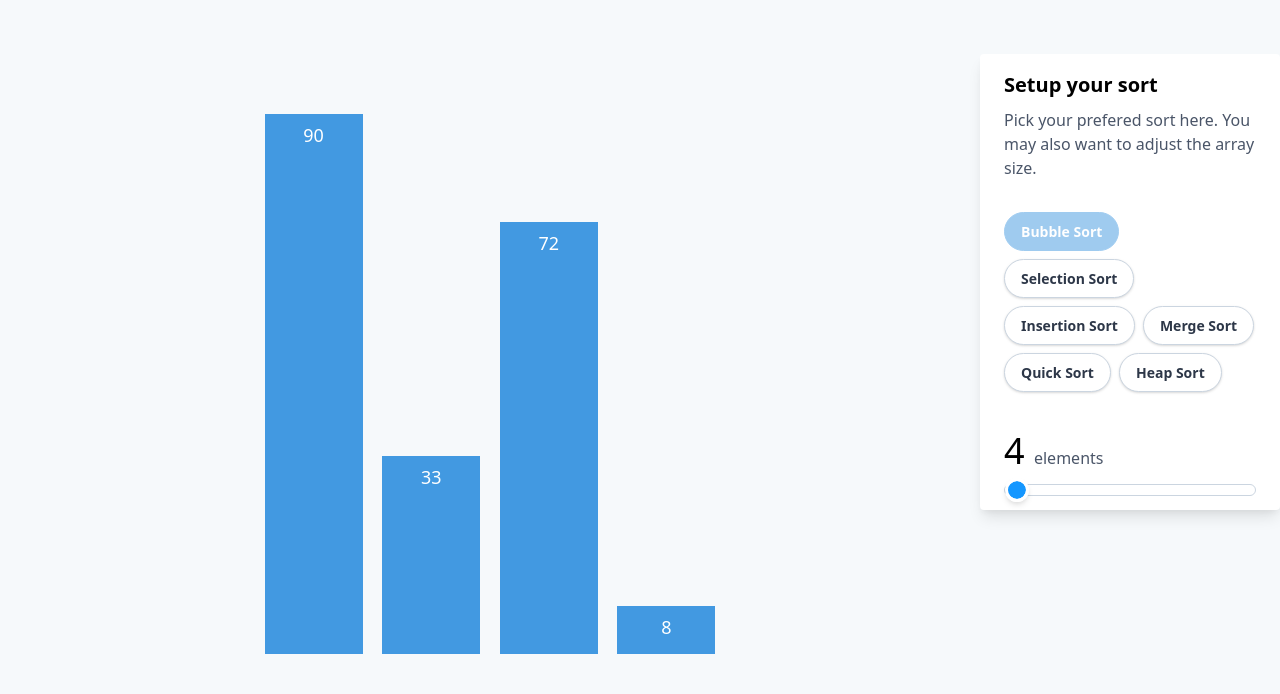
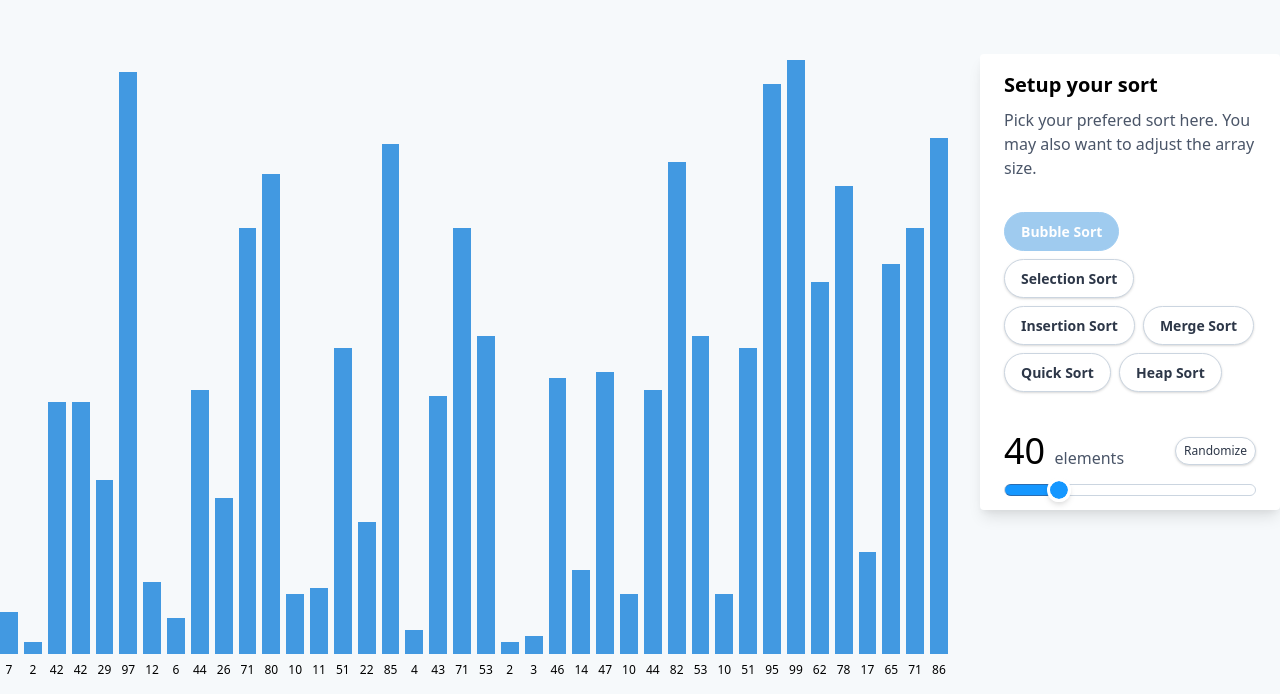
Before and after one commit to arviantodwi/sort-algo-react, a React (Vite) app: page / in a window 1280 px wide. Shown: the part 106-800 px from the top of the page. Built offline with nearby package versions, Linux system fonts and the light colour scheme.

Commit message:
🔨 Redux to components

```diff
--- a/src/components/Configurator/Configurator.jsx
+++ b/src/components/Configurator/Configurator.jsx
@@ -9,31 +9,57 @@ class Configurator extends React.Component {
       rangeProgress: 0,
       rangeValue: null,
     };
-    this.handleSortButtonClick = this.handleSortButtonClick.bind(this);
+    this.rangeRef = React.createRef();
+    this.rangeAttrs = {
+      min: 4,
+      max: 200,
+      step: 4,
+    };
+    this.handleRandomizeClick = this.handleRandomizeClick.bind(this);
+    this.handleAlgoButtonClick = this.handleAlgoButtonClick.bind(this);
     this.handleRangeOnChange = this.handleRangeOnChange.bind(this);
   }
 
   componentDidMount() {
-    this.setState({ activeSortButton: 0 });
-    const range = document.querySelector('.configurator-range input[type="range"]');
-    range.value = range.min;
-    this.setState({ rangeValue: range.value });
+    const { setArray } = this.props;
+    setArray(40);
+
+    this.rangeRef.current.value = 40;
+    this.setState({
+      activeSortButton: 0,
+      rangeProgress: (40 / this.rangeAttrs.max) * 100,
+      rangeValue: 40,
+    });
   }
 
-  handleSortButtonClick(index) {
+  handleRandomizeClick() {
+    const { setArray } = this.props;
+    setArray(this.state.rangeValue);
+  }
+
+  handleAlgoButtonClick(index) {
     if (index === this.state.activeSortButton && this.state.activeSortButton != null) return;
 
     this.setState({ activeSortButton: index });
   }
 
   handleRangeOnChange(event) {
-    const rangeProgress = document.querySelector('.configurator-range__progress-track');
-    const rangeInput = document.querySelector('.configurator-range input[type="range"]');
+    const previousValue = this.state.rangeValue;
+    const currentValue = parseInt(event.target.value);
+    let gap =
+      previousValue < currentValue ? currentValue - previousValue : previousValue - currentValue;
+
+    const { addArrayElements, reduceArrayElements } = this.props;
+    if (previousValue < currentValue) {
+      addArrayElements(gap);
+    } else {
+      reduceArrayElements(gap);
+    }
 
     this.setState({
       rangeProgress:
-        event.target.value == event.target.min ? 0 : (event.target.value / event.target.max) * 100,
-      rangeValue: rangeInput.value,
+        currentValue == this.rangeAttrs.min ? 0 : (currentValue / this.rangeAttrs.max) * 100,
+      rangeValue: currentValue,
     });
   }
 
@@ -63,7 +89,7 @@ class Configurator extends React.Component {
               key={idx}
               disabled={this.state.activeSortButton === idx}
               aria-disabled={this.state.activeSortButton === idx}
-              onClick={() => this.handleSortButtonClick(idx)}
+              onClick={() => this.handleAlgoButtonClick(idx)}
             >
               {`${item} Sort`}
             </button>
@@ -71,9 +97,17 @@ class Configurator extends React.Component {
         </div>
         <div className="px-6 pt-4 pb-2">
           <div className="configurator-range w-full">
-            <div className="text-4xl">
-              {this.state.rangeValue}&nbsp;
-              <small className="text-base text-gray-700">elements</small>
+            <div className="flex justify-between items-center">
+              <div className="text-4xl">
+                {this.state.rangeValue}&nbsp;
+                <small className="text-base text-gray-700">elements</small>
+              </div>
+              <button
+                className="bg-white hover:bg-gray-100 text-gray-800 border border-gray-400 shadow text-xs rounded-full flex-none px-2 py-1"
+                onClick={this.handleRandomizeClick}
+              >
+                Randomize
+              </button>
             </div>
             <div className="configurator-range__container">
               <div
@@ -87,9 +121,8 @@ class Configurator extends React.Component {
               <input
                 className="w-full"
                 type="range"
-                min="4"
-                max="256"
-                step="4"
+                {...this.rangeAttrs}
+                ref={this.rangeRef}
                 onChange={this.handleRangeOnChange}
               />
             </div>
--- a/src/components/Configurator/index.js
+++ b/src/components/Configurator/index.js
@@ -1,3 +1,30 @@
+import { connect } from 'react-redux';
+import { setArray } from 'src/store/reducers/array';
+import { addArrayElements } from 'src/store/reducers/array';
+import { reduceArrayElements } from 'src/store/reducers/array';
 import Configurator from './Configurator';
 
-export default Configurator;
+const generateArray = (length) => {
+  const array = [];
+  while (array.length < length) {
+    let n = Math.floor(Math.random() * 100);
+    array.push(n > 2 ? n : 2);
+  }
+
+  return array;
+};
+
+const mapStateToProps = ({ array }) => ({ array });
+const mapDispatchToProps = () => (dispatch) => ({
+  setArray: (length) => {
+    dispatch(setArray(generateArray(length)));
+  },
+  addArrayElements: (length) => {
+    dispatch(addArrayElements(generateArray(length)));
+  },
+  reduceArrayElements: (length) => {
+    dispatch(reduceArrayElements(length));
+  },
+});
+
+export default connect(mapStateToProps, mapDispatchToProps)(Configurator);
--- a/src/components/Visualizer/Visualizer.jsx
+++ b/src/components/Visualizer/Visualizer.jsx
@@ -6,32 +6,59 @@ class Visualizer extends React.Component {
   }
 
   render() {
+    const { array } = this.props;
+    const sideMargin =
+      array.length > 150
+        ? 0.1
+        : array.length > 100
+        ? 0.15
+        : array.length > 75
+        ? 0.2
+        : array.length > 50
+        ? 0.25
+        : array.length > 25
+        ? 0.3
+        : 0.5;
+    const labelSize =
+      array.length > 40
+        ? 'hidden'
+        : array.length >= 32
+        ? 'text-xs'
+        : array.length >= 24
+        ? 'text-sm'
+        : array.length >= 16
+        ? 'text-base'
+        : array.length >= 8
+        ? 'text-lg'
+        : 'text-xl';
+
     return (
-      <div className="flex justify-center items-end w-full h-full">
-        <div
-          className="bg-blue-500 text-white flex flex-col"
-          style={{ width: '10%', height: '90%', margin: '0 1%' }}
-        >
-          <span className="self-center my-2 text-lg">90</span>
-        </div>
-        <div
-          className="bg-blue-500 text-white flex flex-col"
-          style={{ width: '10%', height: '33%', margin: '0 1%' }}
-        >
-          <span className="self-center my-2 text-lg">33</span>
-        </div>
-        <div
-          className="bg-blue-500 text-white flex flex-col"
-          style={{ width: '10%', height: '72%', margin: '0 1%' }}
-        >
-          <span className="self-center my-2 text-lg">72</span>
-        </div>
-        <div
-          className="bg-blue-500 text-white flex flex-col"
-          style={{ width: '10%', height: '8%', margin: '0 1%' }}
-        >
-          <span className="self-center my-2 text-lg">8</span>
-        </div>
+      <div className="flex justify-center items-end w-full h-full pr-8">
+        {array.length
+          ? array.map((item, index, arr) => (
+              <div
+                className="bg-blue-500 relative"
+                style={{
+                  width: `${200 / array.length}%`,
+                  maxWidth: '10%',
+                  height: `${item}%`,
+                  margin:
+                    index === 0
+                      ? `0 ${sideMargin * 10}px 0 0`
+                      : index == arr.length - 1
+                      ? `0 0 0 ${sideMargin * 10}px`
+                      : `0 ${sideMargin * 10}px`,
+                }}
+                key={index}
+              >
+                <span
+                  className={`w-full text-center inline-block absolute inset-x-0 bottom-0 leading-8 -mb-8 ${labelSize}`}
+                >
+                  {item}
+                </span>
+              </div>
+            ))
+          : 'Loading ...'}
       </div>
     );
   }
--- a/src/components/Visualizer/index.js
+++ b/src/components/Visualizer/index.js
@@ -1,3 +1,8 @@
+import { connect } from 'react-redux';
 import Visualizer from './Visualizer';
 
-export default Visualizer;
+const mapStateToProps = ({ array }) => ({ array });
+
+const mapDispatchToProps = () => (dispatch) => ({});
+
+export default connect(mapStateToProps, mapDispatchToProps)(Visualizer);
```
